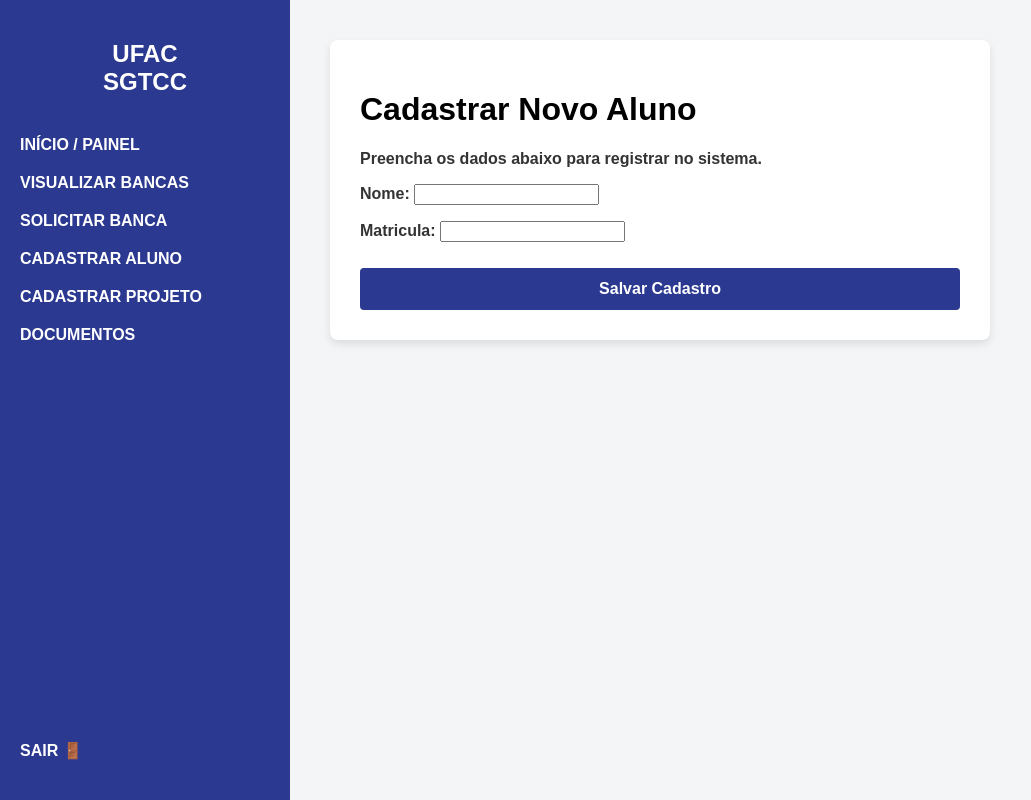
After one commit to Brenndo-l/EstagioSupervisionadoBANCA_TCC, a Django app: page /cadastrar/aluno/ in a window 1280 px wide. The commit adds this page. Shown: the whole page, without its empty margins (0-1031 px from the left). Run offline with Django 5.2, Linux system fonts and the light colour scheme; a user stored in the database is signed in.

Commit message:
feat: criação de areas para cadastrar alunos e bancacs e implementação de diarios de bancas cadastradas e como elas estão atualmente.

```diff
--- a/bancasapp/forms.py
+++ b/bancasapp/forms.py
@@ -1,5 +1,5 @@
 from django import forms
-from .models import SolicitacaoAgendamento
+from .models import SolicitacaoAgendamento, Discente, ProjetoTCC
 
 class SolicitacaoBancaForm(forms.ModelForm):
     class Meta:
@@ -25,3 +25,13 @@ class SolicitacaoBancaForm(forms.ModelForm):
             'opcao_data_inicio': forms.DateTimeInput(attrs={'class': 'form-input', 'type': 'datetime-local'}),
             'opcao_data_fim': forms.DateTimeInput(attrs={'class': 'form-input', 'type': 'datetime-local'}),
         }
+
+class DiscenteForm(forms.ModelForm):
+    class Meta:
+        model = Discente
+        fields = '__all__'
+
+class ProjetoTCCForm(forms.ModelForm):
+    class Meta:
+        model = ProjetoTCC
+        fields = '__all__'
--- a/bancasapp/urls.py
+++ b/bancasapp/urls.py
@@ -5,10 +5,10 @@ urlpatterns = [
     # Caminho vazio '' significa a página principal (ex: localhost:8000/)
     path('', views.login_view, name='login'),
     path('dashboard/', views.dashboard, name='dashboard'),
-
     # Ex: localhost:8000/bancas/
     path('bancas/', views.visualizar_bancas, name='visualizar_bancas'),
-
     # Ex: localhost:8000/solicitar/
     path('solicitar/', views.solicitar_banca, name='solicitar_banca'),
+    path('cadastrar/aluno/', views.cadastrar_aluno, name='cadastrar_aluno'),
+    path('cadastrar/projeto/', views.cadastrar_projeto, name='cadastrar_projeto'),
 ]
--- a/bancasapp/views.py
+++ b/bancasapp/views.py
@@ -1,5 +1,5 @@
 from django.shortcuts import render, redirect
-from .forms import SolicitacaoBancaForm
+from .forms import SolicitacaoBancaForm, DiscenteForm, ProjetoTCCForm
 from .models import pUsuario, SolicitacaoAgendamento, BancaTCC, EspacoFisico
 from django.contrib.auth import authenticate, login
 from django.contrib.auth.decorators import login_required
@@ -24,23 +24,24 @@ def dashboard(request):
 @login_required(login_url='login')
 def visualizar_bancas(request):
     try:
-        # Descobre qual é o perfil (pUsuario) da pessoa logada
         perfil_logado = request.user.pusuario
-        # Filtra no banco de dados apenas as bancas solicitadas por esse perfil
         minhas_solicitacoes = SolicitacaoAgendamento.objects.filter(usuario_solicitante=perfil_logado)
     except:
-        # Se for a coordenação/admin, mostra tudo
         minhas_solicitacoes = SolicitacaoAgendamento.objects.all()
 
+    # 1. Pega o status que o usuário clicou lá na URL
     status_filtro = request.GET.get('status')
+
+    # 2. Se tiver um status, filtra a tabela
     if status_filtro:
         minhas_solicitacoes = minhas_solicitacoes.filter(status=status_filtro)
+
+    # 3. O SEGREDO: Enviar o status_filtro com o nome 'status_atual' para o HTML
     contexto = {
         'solicitacoes': minhas_solicitacoes,
-        'status_filtro': status_filtro,
+        'status_atual': status_filtro
     }
 
-    # Envia essa lista filtrada para o HTML através do contexto 'solicitacoes'
     return render(request, 'visualizar_bancas.html', contexto)
 
 # 3. Tela do formulário para o professor pedir a banca
@@ -58,6 +59,33 @@ def solicitar_banca(request):
     else:
         form = SolicitacaoBancaForm()  # Se não for POST, cria um formulário vazio
     return render(request, 'solicitar_banca.html', {'form': form})
+
+@login_required(login_url='login')
+def cadastrar_aluno(request):
+    if request.method == 'POST':
+        form = DiscenteForm(request.POST)
+        if form.is_valid():
+            form.save()
+            return redirect('dashboard') # Salva e volta pro início
+    else:
+        form = DiscenteForm()
+
+    # Enviamos o form e um título dinâmico para reaproveitarmos o HTML
+    contexto = {'form': form, 'titulo': 'Cadastrar Novo Aluno'}
+    return render(request, 'cadastrar_dados.html', contexto)
+
+@login_required(login_url='login')
+def cadastrar_projeto(request):
+    if request.method == 'POST':
+        form = ProjetoTCCForm(request.POST)
+        if form.is_valid():
+            form.save()
+            return redirect('dashboard')
+    else:
+        form = ProjetoTCCForm()
+
+    contexto = {'form': form, 'titulo': 'Cadastrar Projeto de TCC'}
+    return render(request, 'cadastrar_dados.html', contexto)
 
 def login_view(request):
     if(request.method == "POST"):
--- a/templates/base.html
+++ b/templates/base.html
@@ -10,8 +10,12 @@
 
     <div class="sidebar">
         <h2>UFAC<br>SGTCC</h2>
-        <a href="{% url 'dashboard' %}">VISUALIZAR BANCAS</a>
+        <!-- Menu corrigido e sem duplicatas -->
+        <a href="{% url 'dashboard' %}">INÍCIO / PAINEL</a>
+        <a href="{% url 'visualizar_bancas' %}">VISUALIZAR BANCAS</a>
         <a href="{% url 'solicitar_banca' %}">SOLICITAR BANCA</a>
+        <a href="{% url 'cadastrar_aluno' %}">CADASTRAR ALUNO</a>
+        <a href="{% url 'cadastrar_projeto' %}">CADASTRAR PROJETO</a>
         <a href="#">DOCUMENTOS</a>
 
         <div class="footer-menu">
--- /dev/null
+++ b/templates/cadastrar_dados.html
@@ -0,0 +1,17 @@
+{% extends 'base.html' %}
+
+{% block content %}
+    <div class="form-container">
+        <!-- O título muda dependendo de qual view chamou a tela -->
+        <h1>{{ titulo }}</h1>
+        <p>Preencha os dados abaixo para registrar no sistema.</p>
+
+        <form method="POST">
+            {% csrf_token %}
+
+            {{ form.as_p }}
+
+            <button type="submit" class="btn-enviar">Salvar Cadastro</button>
+        </form>
+    </div>
+{% endblock %}
```
Also changed, not shown: db.sqlite3.
